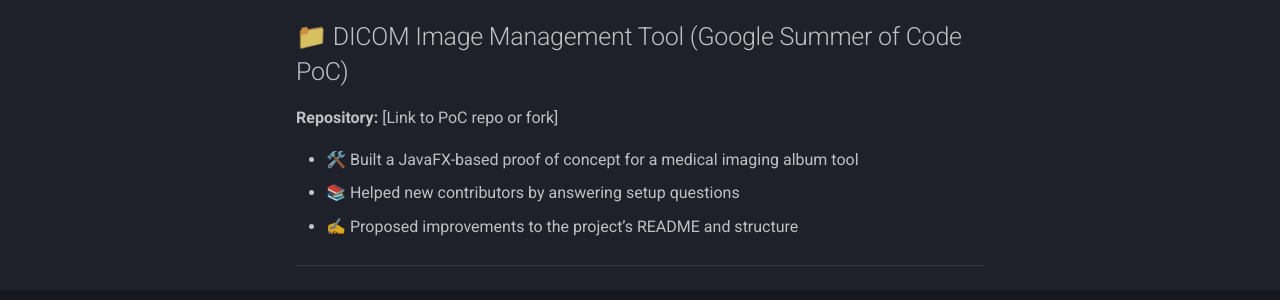
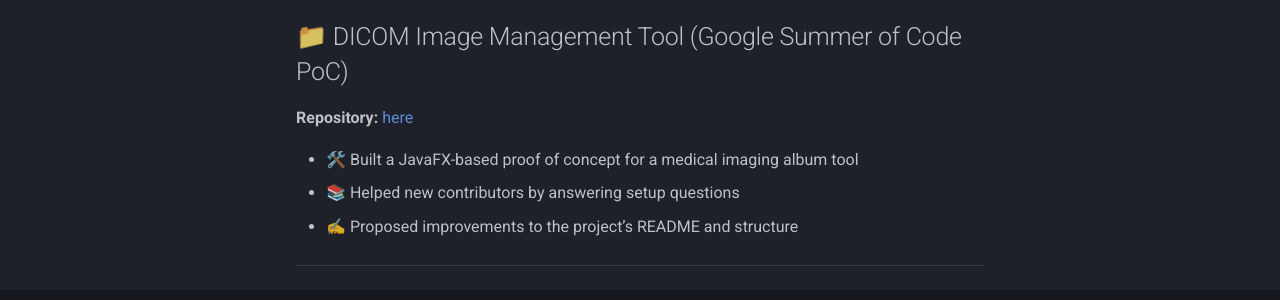
Before and after one commit to Amine2000s/personal-website, an MkDocs documentation site: the page built from docs/projects/opensource.md, in a window 1280 px wide and 1183 px high. Shown: the part 737-1037 px from the top of the window. Built offline with MkDocs 1.6.1 and Material for MkDocs 9.7.7, drawn with Linux system fonts in a browser that asks for light colours.

Commit message:
added repo link in opensource section

```diff
--- a/docs/projects/opensource.md
+++ b/docs/projects/opensource.md
@@ -21,7 +21,7 @@
 
 ## 📁 DICOM Image Management Tool (Google Summer of Code PoC)
 
-**Repository:** [Link to PoC repo or fork]
+**Repository:** [here](https://github.com/KathiraveluLab/Diomede)
 
 - 🛠️ Built a JavaFX-based proof of concept for a medical imaging album tool
 - 📚 Helped new contributors by answering setup questions
```
